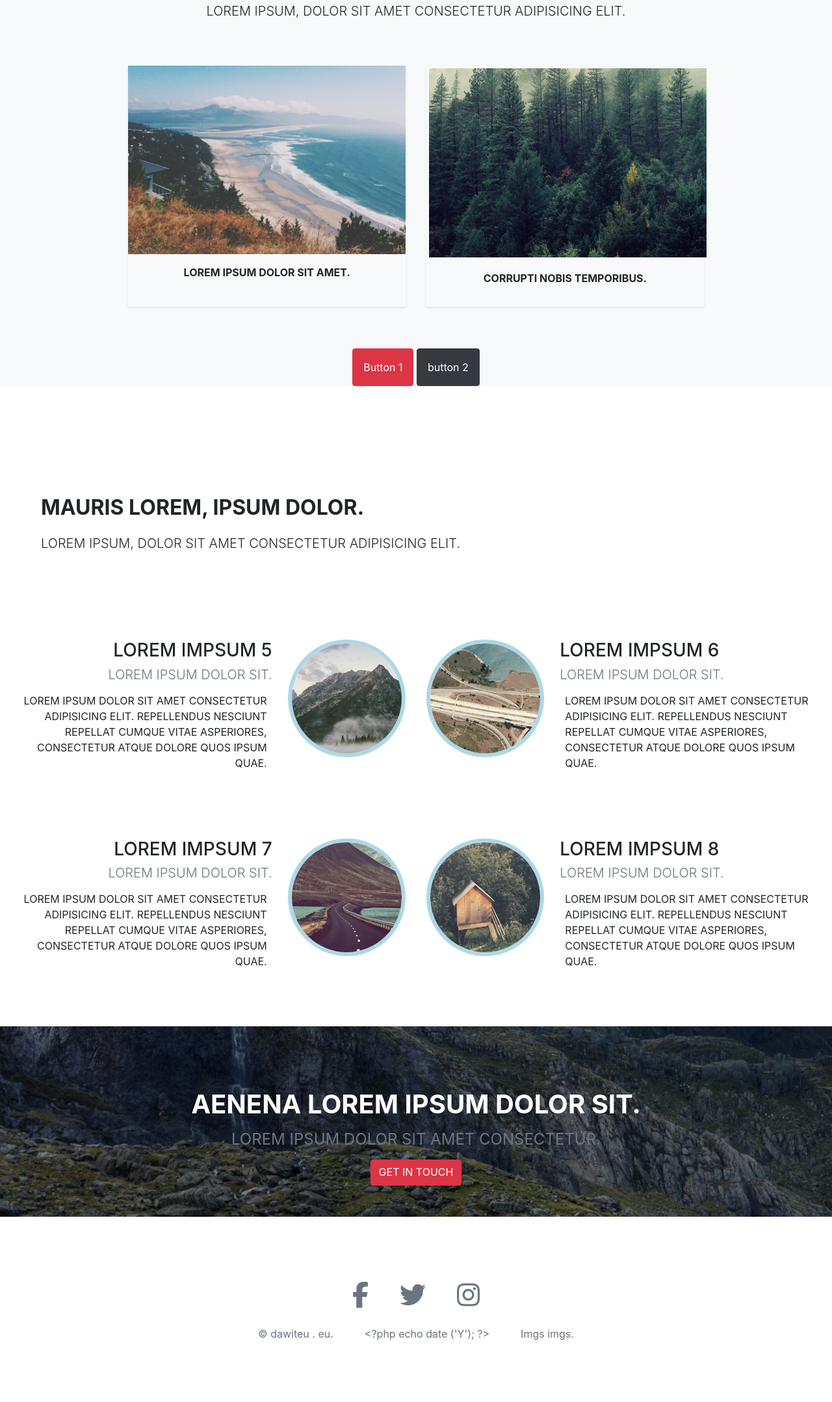
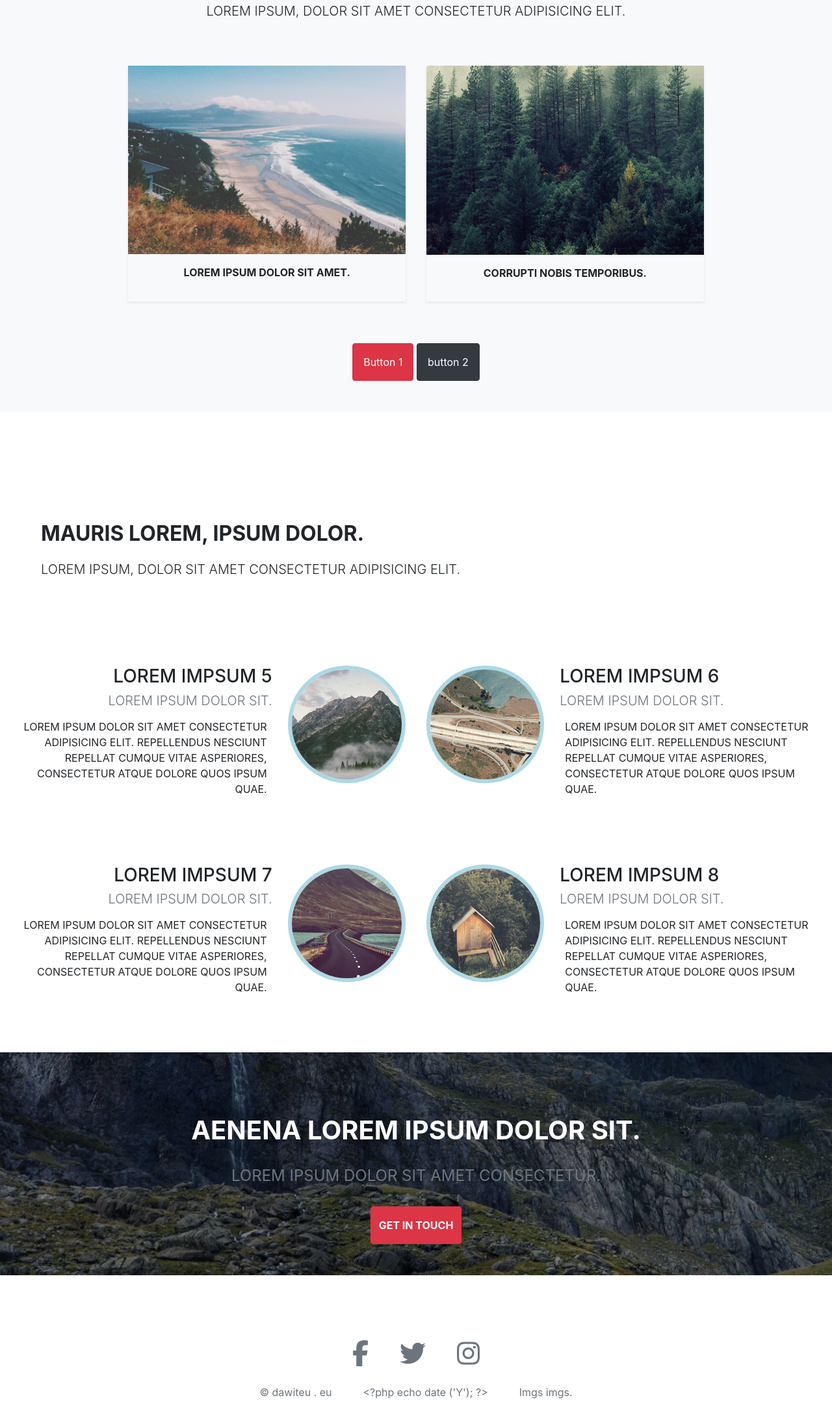
Before and after one commit to dawiteu/html-sass-bootstrap-spatial, a website: page index.html in a window 1280 px wide. Shown: the part 1057-3214 px from the top of the page at 65% size. Before the commit the page ends 3185 px from the top, so only its background shows below. Drawn offline with nearby package versions, Linux system fonts and the light colour scheme.

Commit message:
rep imgs

```diff
--- a/index.html
+++ b/index.html
@@ -4,7 +4,7 @@
     <meta charset="UTF-8">
     <meta name="viewport" content="width=device-width, initial-scale=1.0">
     <title>Document</title>
-    <link rel="stylesheet" href="public/css/app.css">
+    <link rel="stylesheet" href="./public/css/app.css">
 </head>
 <body>
     <header class="text-white">
@@ -63,20 +63,20 @@
 
         <div class="row justify-content-center">
 
-            <div class="col-sm-12 col-md-6 col-lg-4 shadow-sm p-0 m-lg-3 m-md-1">
-                <img src="public/img/pic02.jpg" alt="Photo 2" class="img-fluid">
+            <div class="col-sm-12 col-md-6 col-lg-4 shadow-sm p-0 m-lg-3 m-md-1 ">
+                <img src="public/img/pic02.jpg" alt="Photo 2" class="img-fluid w-100">
                 <p class="py-3 text-center font-weight-bold">Lorem ipsum dolor sit amet.</p>
             </div>
 
-            <div class="col-sm-12 col-md-6 col-lg-4 shadow-sm p-0 m-lg-3">
-                <img src="public/img/pic03.jpg" alt="Photo 3" class="img-fluid m-md-1">
+            <div class="col-sm-12 col-md-6 col-lg-4 shadow-sm p-0 m-lg-3 m-md-1 ">
+                <img src="public/img/pic03.jpg" alt="Photo 3" class="img-fluid w-100">
                 <p class="py-3 text-center font-weight-bold">Corrupti nobis temporibus.</p>
             </div>
 
         </div>
 
-        <button class="btn btn-danger mt-5 p-3">Button 1</button>
-        <button class="btn btn-dark mt-5 p-3">button 2</button>
+        <button class="btn btn-danger my-5 p-3">Button 1</button>
+        <button class="btn btn-dark my-5 p-3">button 2</button>
 
     </section>
 
@@ -165,8 +165,8 @@
 
     <section class="gin py-5 text-center text-white text-uppercase">
         <h2 class="h1 font-weight-bold pt-5">Aenena Lorem ipsum dolor sit.</h2>
-        <h4 class="font-weight-normal text-muted py-2">Lorem ipsum dolor sit amet consectetur.</h4>
-        <button class="btn btn-danger text-white text-uppercase pb-2"> get in touch </button>
+        <h4 class="font-weight-normal text-muted py-4">Lorem ipsum dolor sit amet consectetur.</h4>
+        <button class="btn btn-danger text-white text-uppercase py-3 font-weight-bold"> get in touch </button>
     </section>
 
     <footer class="m-5">
@@ -182,7 +182,7 @@
         <div class="row d-flex">
             <div class="col-12">
                     <ul class="list-unstyled d-flex justify-content-center text-muted">
-                        <li class="mx-4">&copy; dawiteu . eu. </li>
+                        <li class="mx-4">&copy; dawiteu . eu </li>
                         <li class="mx-4">&lt;?php echo date ('Y'); ?&gt; </li>
                         <li class="mx-4">Imgs imgs. </li>
                     </ul>
```
Also changed, not shown: public/css/app.css, src/sass/_modules/_sectiongin.scss (line endings or trailing spaces).
